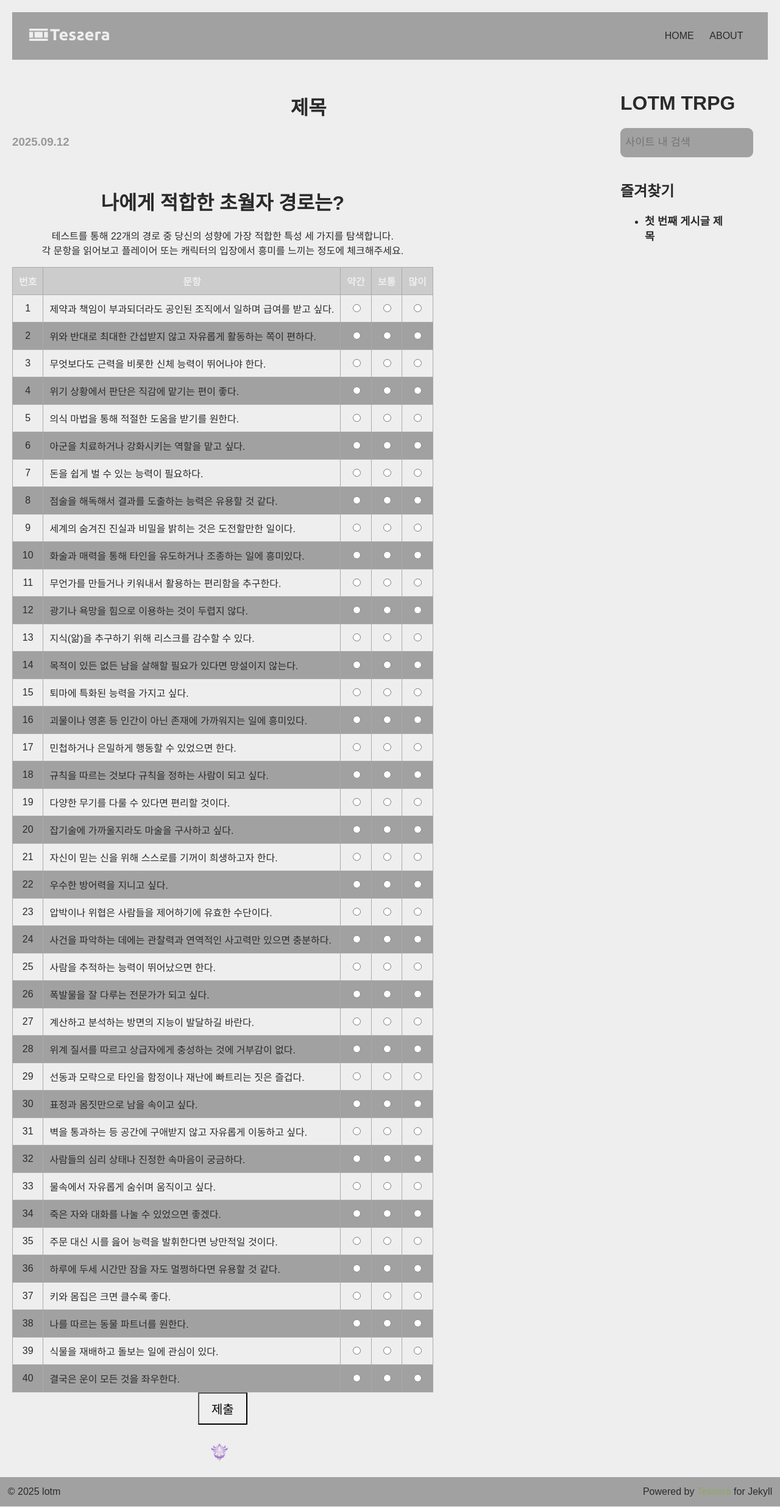
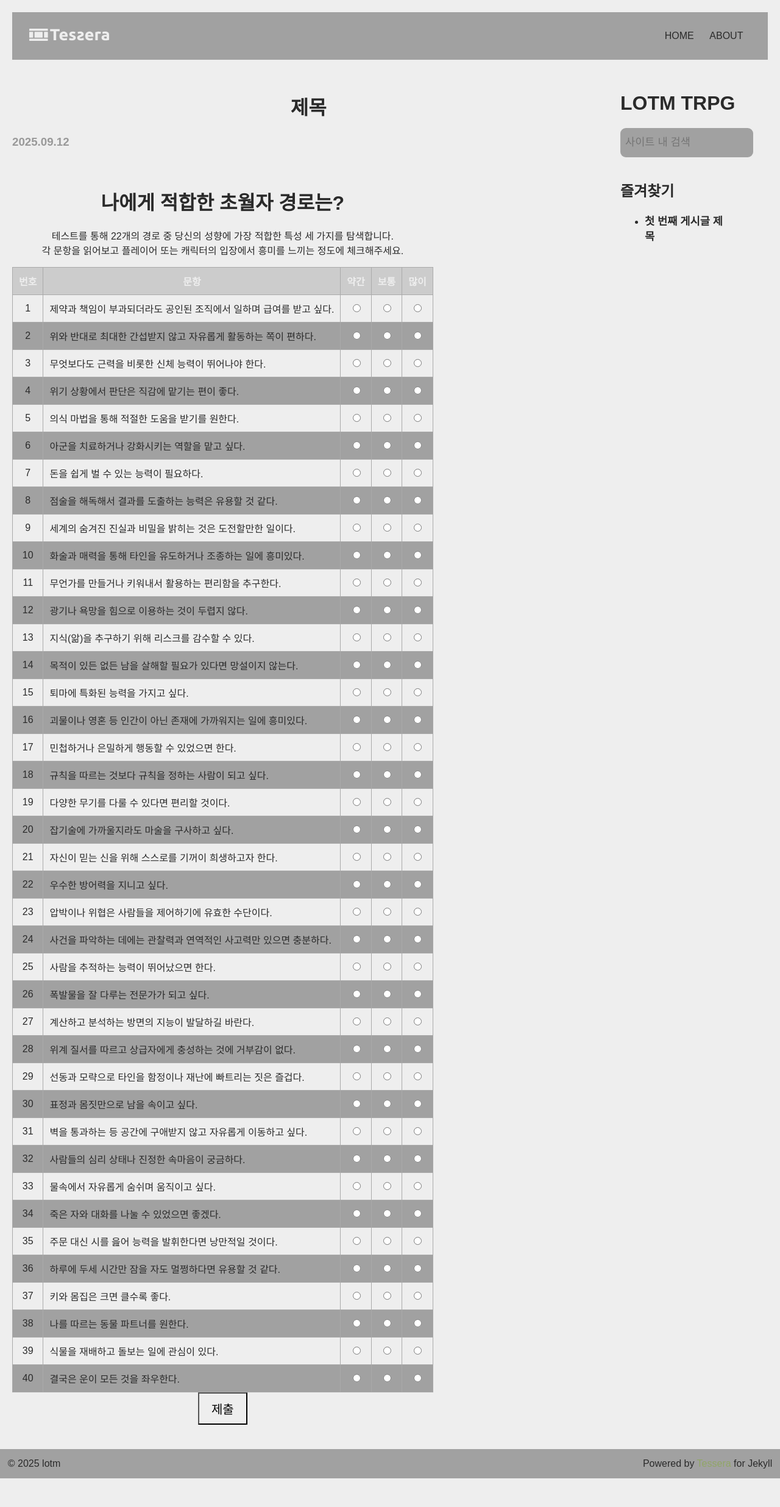
Before and after one commit to izpew/lotm, a Jekyll site: the page built from _chapters/001.md, in a window 1280 px wide. Shown: the whole page at 61% size. Built offline with Jekyll 4.4.1, drawn with Linux system fonts in a browser that asks for light colours; after the commit the page ends 2426 px from its top, so only the background shows below that.

Commit message:
Update 001.md

```diff
--- a/_chapters/001.md
+++ b/_chapters/001.md
@@ -4,5 +4,3 @@ title: "제목"
 order: 1
 ---
 {% include_relative html/pathway_test.html %}
-
-<img src="https://raw.githubusercontent.com/izpew/lotm/main/assets/img/pathway/01.webp" style="width: 30px; height: auto; vertical-align: middle; margin-right: 10px">
```
